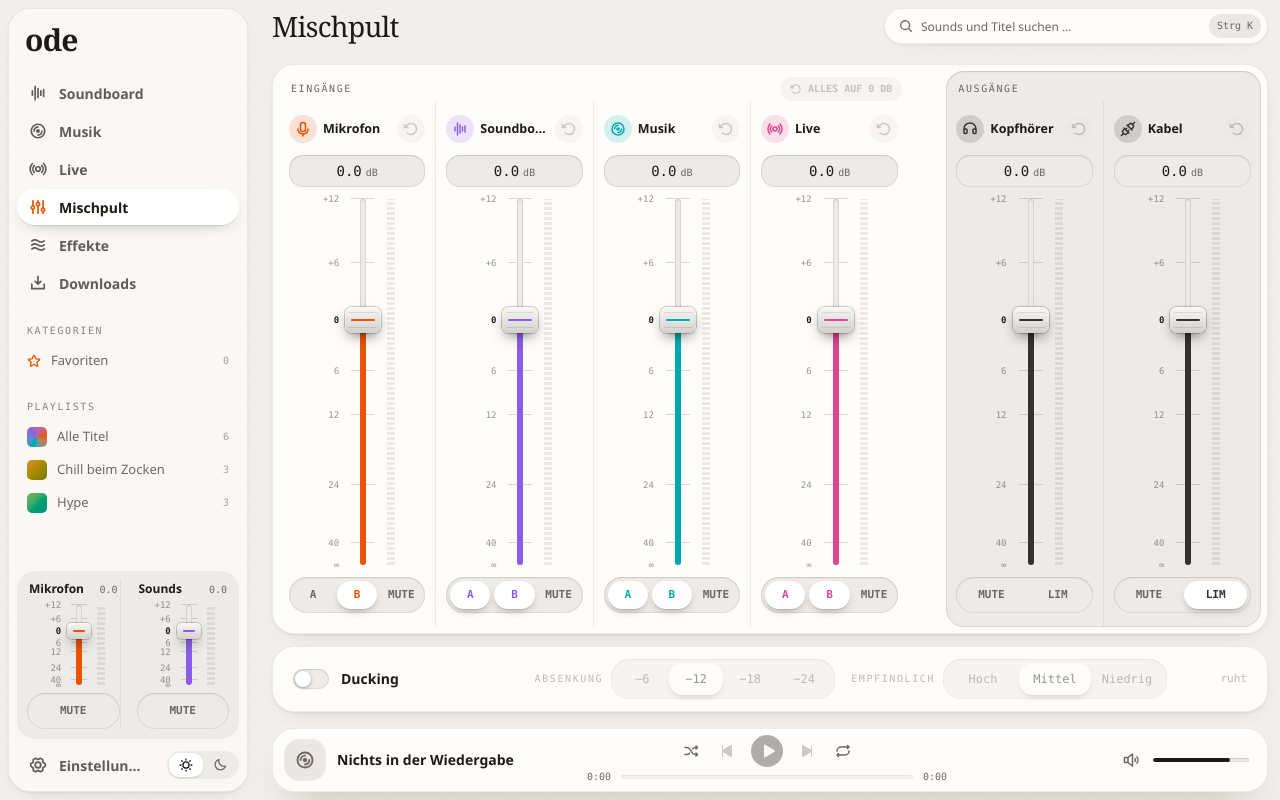
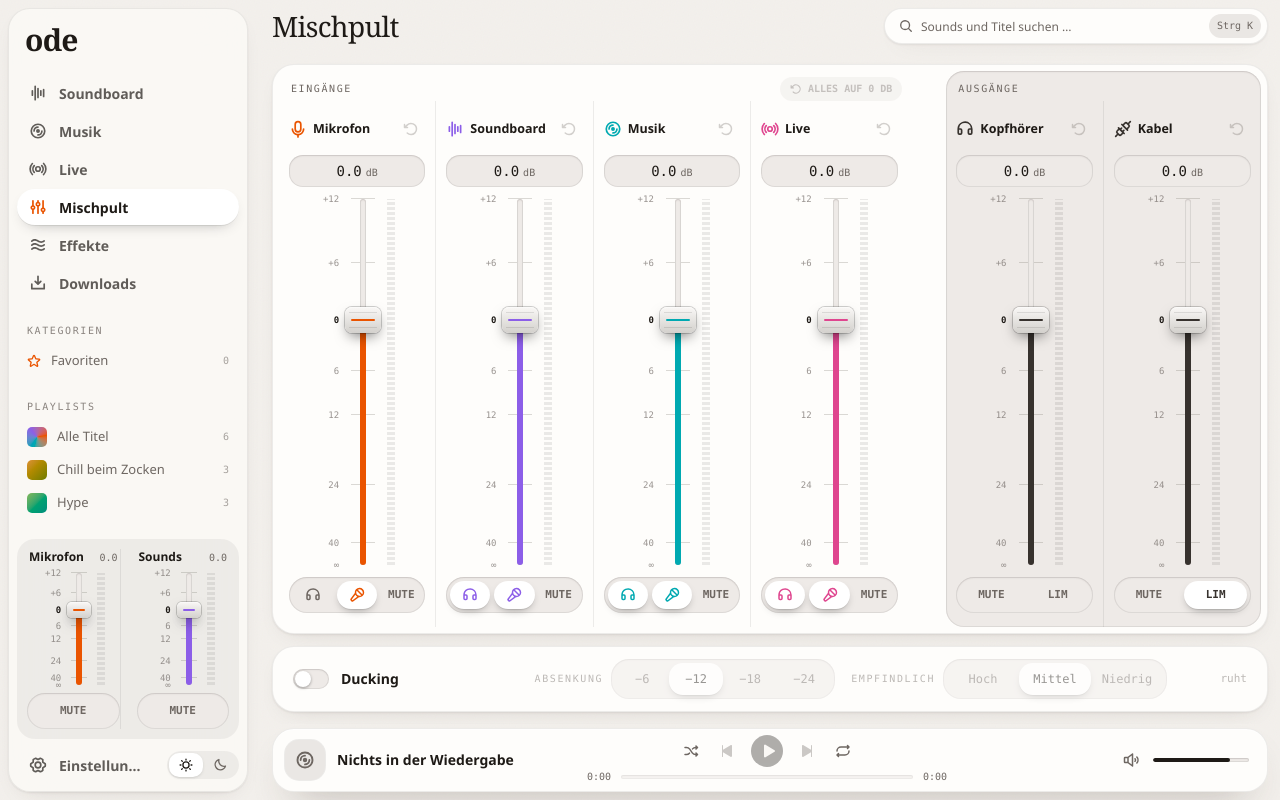
Before and after one commit to MosesCommitsFraud/Ode, a React (Vite) app: page / in a window 1280 px wide. Built offline with nearby package versions, Linux system fonts and the light colour scheme.

Commit message:
Kanalzug auf Soundboard, Musik und Live, Symbole ohne Kreis, A/B als Icons
Gemeinsame Komponente PageChannel mit den Standardwerten der Kanäle.
Kanalsymbol und Reset ohne Hintergrund, Kopfhörer und Mikrofon statt A und
B. Kleines Pult in der Sidebar höher.

```diff
--- a/src/components/mixer/ChannelStrip.tsx
+++ b/src/components/mixer/ChannelStrip.tsx
@@ -1,5 +1,5 @@
 import type { CSSProperties, ReactNode } from "react";
-import { ArrowCounterClockwise as RotateCcw } from "@phosphor-icons/react";
+import { ArrowCounterClockwise as RotateCcw, Headphones, MicrophoneStage } from "@phosphor-icons/react";
 import { cn, formatDb } from "~/lib/utils";
 import { Fader } from "./Fader";
 import { Meter } from "./Meter";
@@ -32,7 +32,7 @@ export function StripToggle({
       disabled={disabled}
       onClick={onClick}
       className={cn(
-        "flex h-7 min-w-0 flex-1 cursor-default items-center justify-center rounded-lg font-mono text-2xs font-semibold uppercase transition-all duration-200 disabled:opacity-40",
+        "flex h-7 min-w-0 flex-1 cursor-default items-center justify-center rounded-lg font-mono text-2xs font-semibold uppercase transition-all duration-200 disabled:opacity-40 [&_svg]:size-4",
         on
           ? cn(
               "bg-panel-raised shadow-[0_1px_0_var(--hairline),0_4px_10px_-4px_oklch(0%_0_0/40%)]",
@@ -97,7 +97,7 @@ export function ChannelStrip({
     >
       <div className="flex items-center gap-1.5">
         <span
-          className="flex size-7 shrink-0 items-center justify-center rounded-lg bg-[color-mix(in_oklch,var(--ch)_16%,transparent)] text-[var(--ch)] [&_svg]:size-4"
+          className="flex shrink-0 items-center text-[var(--ch)] [&_svg]:size-[18px]"
         >
           {icon}
         </span>
@@ -109,7 +109,7 @@ export function ChannelStrip({
           title="Auf Standard zurücksetzen"
           disabled={isDefault}
           onClick={onReset}
-          className="flex size-7 shrink-0 cursor-default items-center justify-center rounded-lg bg-muted text-muted-foreground transition-colors hover:bg-accent hover:text-foreground disabled:opacity-35 disabled:hover:bg-muted disabled:hover:text-muted-foreground [&_svg]:size-4"
+          className="flex size-7 shrink-0 cursor-default items-center justify-center rounded-lg text-muted-foreground transition-colors hover:bg-accent hover:text-foreground disabled:opacity-30 disabled:hover:bg-transparent disabled:hover:text-muted-foreground [&_svg]:size-4"
         >
           <RotateCcw />
         </button>
@@ -151,7 +151,7 @@ export function ChannelStrip({
               onClick={() => routing.onA(!routing.a)}
               disabled={disabled}
             >
-              A
+              <Headphones />
             </StripToggle>
             <StripToggle
               title="Ins virtuelle Mikrofon (B)"
@@ -159,7 +159,7 @@ export function ChannelStrip({
               onClick={() => routing.onB(!routing.b)}
               disabled={disabled}
             >
-              B
+              <MicrophoneStage />
             </StripToggle>
           </>
         )}
--- /dev/null
+++ b/src/components/mixer/PageChannel.tsx
@@ -0,0 +1,61 @@
+import type { ReactNode } from "react";
+import { Card } from "~/components/ui/misc";
+import type { ChannelId, ChannelParams, OutputId, OutputParams } from "~/lib/engine";
+import { actions, useStore } from "~/lib/store";
+import { ChannelStrip } from "./ChannelStrip";
+
+/** Auslieferungszustand der Kanäle und Ausgänge, wie im Store. */
+export const CHANNEL_DEFAULTS: Record<ChannelId, ChannelParams> = {
+  mic: { gainDb: 0, muted: false, routeA: false, routeB: true },
+  soundboard: { gainDb: 0, muted: false, routeA: true, routeB: true },
+  music: { gainDb: 0, muted: false, routeA: true, routeB: true },
+  live: { gainDb: 0, muted: false, routeA: true, routeB: true },
+};
+
+export const OUTPUT_DEFAULTS: Record<OutputId, OutputParams> = {
+  a: { gainDb: 0, muted: false, limiter: false },
+  b: { gainDb: 0, muted: false, limiter: true },
+};
+
+export function same<T extends object>(a: T, b: T) {
+  return (Object.keys(b) as (keyof T)[]).every((k) => a[k] === b[k]);
+}
+
+/** Kanalzug eines Kanals als eigene Karte rechts auf seiner Seite. */
+export function PageChannel({
+  id,
+  name,
+  icon,
+  color,
+}: {
+  id: ChannelId;
+  name: string;
+  icon: ReactNode;
+  color: string;
+}) {
+  const params = useStore((s) => s.channels[id]);
+  const peak = useStore((s) => (s.info ? (s.meters?.channels.find((c) => c.id === id)?.peak ?? 0) : 0));
+
+  return (
+    <Card className="flex min-h-0 shrink-0 p-1.5">
+      <ChannelStrip
+        name={name}
+        icon={icon}
+        color={color}
+        gainDb={params.gainDb}
+        muted={params.muted}
+        peak={peak}
+        onGain={(gainDb) => actions.setChannel(id, { gainDb })}
+        onMute={(muted) => actions.setChannel(id, { muted })}
+        routing={{
+          a: params.routeA,
+          b: params.routeB,
+          onA: (routeA) => actions.setChannel(id, { routeA }),
+          onB: (routeB) => actions.setChannel(id, { routeB }),
+        }}
+        isDefault={same(params, CHANNEL_DEFAULTS[id])}
+        onReset={() => actions.setChannel(id, CHANNEL_DEFAULTS[id])}
+      />
+    </Card>
+  );
+}
--- a/src/components/shell/OutputVolume.tsx
+++ b/src/components/shell/OutputVolume.tsx
@@ -37,7 +37,7 @@ function MiniStrip({
           {muted ? "MUTE" : formatDb(gainDb)}
         </span>
       </div>
-      <div className="flex h-24 justify-center">
+      <div className="flex h-32 justify-center">
         <Fader
           label={`${label} Lautstärke`}
           value={gainDb}
--- a/src/views/LiveView.tsx
+++ b/src/views/LiveView.tsx
@@ -1,21 +1,15 @@
 import { ArrowsClockwise, Broadcast } from "@phosphor-icons/react";
 import { useEffect } from "react";
-import { ChannelStrip } from "~/components/mixer/ChannelStrip";
+import { PageChannel } from "~/components/mixer/PageChannel";
 import { Meter } from "~/components/mixer/Meter";
 import { Button } from "~/components/ui/button";
 import { EmptyState, Card } from "~/components/ui/misc";
-import type { ChannelParams } from "~/lib/engine";
 import { live, useLive, type AppSource } from "~/lib/live";
-import { actions, useStore } from "~/lib/store";
+import { useStore } from "~/lib/store";
 import { cn } from "~/lib/utils";
 
-const DEFAULT: ChannelParams = { gainDb: 0, muted: false, routeA: true, routeB: true };
 /** Wie oft die Liste der Programme neu gelesen wird, damit „spielt“ stimmt. */
 const REFRESH_MS = 4000;
-
-function same(a: ChannelParams, b: ChannelParams) {
-  return a.gainDb === b.gainDb && a.muted === b.muted && a.routeA === b.routeA && a.routeB === b.routeB;
-}
 
 function SourceRow({ source, active }: { source: AppSource; active: boolean }) {
   return (
@@ -72,8 +66,6 @@ export function LiveView() {
   const active = useLive((s) => s.active);
   const loading = useLive((s) => s.loading);
   const error = useLive((s) => s.error);
-  const channel = useStore((s) => s.channels.live);
-  const peak = useStore((s) => (s.info ? (s.meters?.channels.find((c) => c.id === "live")?.peak ?? 0) : 0));
 
   useEffect(() => {
     void live.refresh();
@@ -109,26 +101,7 @@ export function LiveView() {
         </Card>
       </div>
 
-      <Card className="flex min-h-0 p-1.5">
-        <ChannelStrip
-          name="Live"
-          icon={<Broadcast />}
-          color="var(--ch-live)"
-          gainDb={channel.gainDb}
-          muted={channel.muted}
-          peak={peak}
-          onGain={(gainDb) => actions.setChannel("live", { gainDb })}
-          onMute={(muted) => actions.setChannel("live", { muted })}
-          routing={{
-            a: channel.routeA,
-            b: channel.routeB,
-            onA: (routeA) => actions.setChannel("live", { routeA }),
-            onB: (routeB) => actions.setChannel("live", { routeB }),
-          }}
-          isDefault={same(channel, DEFAULT)}
-          onReset={() => actions.setChannel("live", DEFAULT)}
-        />
-      </Card>
+      <PageChannel id="live" name="Live" icon={<Broadcast />} color="var(--ch-live)" />
     </div>
   );
 }
--- a/src/views/MixerView.tsx
+++ b/src/views/MixerView.tsx
@@ -9,8 +9,9 @@ import {
 } from "@phosphor-icons/react";
 import type { ReactNode } from "react";
 import { ChannelStrip, StripToggle } from "~/components/mixer/ChannelStrip";
+import { CHANNEL_DEFAULTS, OUTPUT_DEFAULTS, same } from "~/components/mixer/PageChannel";
 import { Card, SectionLabel, Segmented, Switch } from "~/components/ui/misc";
-import type { ChannelId, ChannelParams, Meters, OutputId, OutputParams } from "~/lib/engine";
+import type { ChannelId, Meters, OutputId } from "~/lib/engine";
 import { actions, useStore } from "~/lib/store";
 import { cn } from "~/lib/utils";
 
@@ -25,23 +26,6 @@ const OUTPUTS: { id: OutputId; name: string; icon: ReactNode }[] = [
   { id: "a", name: "Kopfhörer", icon: <Headphones /> },
   { id: "b", name: "Kabel", icon: <Cable /> },
 ];
-
-/** Auslieferungszustand der Kanäle und Ausgänge, wie im Store. */
-const CHANNEL_DEFAULTS: Record<ChannelId, ChannelParams> = {
-  mic: { gainDb: 0, muted: false, routeA: false, routeB: true },
-  soundboard: { gainDb: 0, muted: false, routeA: true, routeB: true },
-  music: { gainDb: 0, muted: false, routeA: true, routeB: true },
-  live: { gainDb: 0, muted: false, routeA: true, routeB: true },
-};
-
-const OUTPUT_DEFAULTS: Record<OutputId, OutputParams> = {
-  a: { gainDb: 0, muted: false, limiter: false },
-  b: { gainDb: 0, muted: false, limiter: true },
-};
-
-function same<T extends object>(a: T, b: T) {
-  return (Object.keys(b) as (keyof T)[]).every((k) => a[k] === b[k]);
-}
 
 function channelPeak(meters: Meters | null, id: ChannelId) {
   return meters?.channels.find((c) => c.id === id)?.peak ?? 0;
--- a/src/views/MusicView.tsx
+++ b/src/views/MusicView.tsx
@@ -14,6 +14,7 @@ import {
 } from "@phosphor-icons/react";
 import { useEffect, useMemo, useRef, useState, type WheelEvent } from "react";
 import { createPortal } from "react-dom";
+import { PageChannel } from "~/components/mixer/PageChannel";
 import { Button } from "~/components/ui/button";
 import { EmptyState } from "~/components/ui/misc";
 import { isTauri } from "~/lib/engine";
@@ -261,7 +262,7 @@ export function MusicView() {
   };
 
   return (
-    <div className="relative flex h-full gap-4 pl-6 pr-3 pt-3 pb-4">
+    <div className="relative flex h-full gap-4 pl-6 pr-3 pt-3 pb-3">
       {/* Titel */}
       <section className="panel flex min-w-0 flex-1 flex-col rounded-2xl p-4">
         <div className="flex items-center gap-3 pb-3">
@@ -375,6 +376,8 @@ export function MusicView() {
         </div>
       </section>
 
+      <PageChannel id="music" name="Musik" icon={<VinylRecord />} color="var(--ch-music)" />
+
       {dragOver && (
         <div className="pointer-events-none absolute inset-3 z-40 flex flex-col items-center justify-center gap-3 rounded-3xl border-2 border-dashed border-[var(--ch-music)] bg-[color-mix(in_oklch,var(--ch-music)_10%,transparent)] backdrop-blur-sm">
           <p className="font-display text-lg font-semibold">
```
Also changed, not shown: src/views/SoundboardView.tsx (+12 -4 lines).
